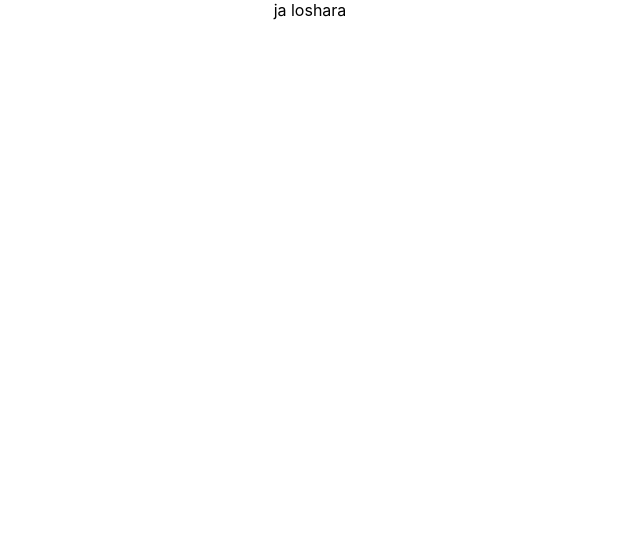
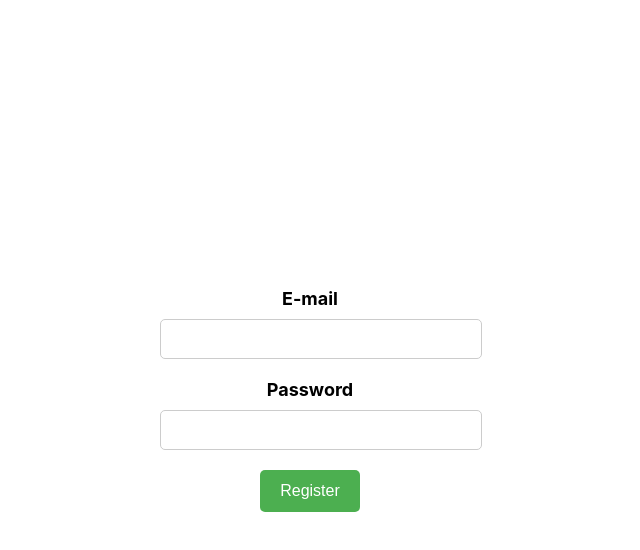
Before and after one commit to truearogog/Chorify, a React (Create React App) app in the folder Chorify.Frontend/: page / in a window 1280 px wide. Shown: the top 550 px of the page, without its empty margins (330-970 px from the left). Built offline with nearby package versions, Linux system fonts and the light colour scheme.

Commit message:
Register component added

```diff
--- a/Chorify.Frontend/package.json
+++ b/Chorify.Frontend/package.json
@@ -6,6 +6,7 @@
     "@testing-library/jest-dom": "^5.16.5",
     "@testing-library/react": "^13.4.0",
     "@testing-library/user-event": "^13.5.0",
+    "axios": "^1.3.4",
     "react": "^18.2.0",
     "react-dom": "^18.2.0",
     "react-scripts": "5.0.1",
--- a/Chorify.Frontend/src/App.js
+++ b/Chorify.Frontend/src/App.js
@@ -1,9 +1,11 @@
 import './App.css';
+import React from "react";
+import Register from "./components/Register/Register"
 
 function App() {
   return (
     <div className="App">
-    ja loshara
+      <Register></Register>
     </div>
   );
 }
--- /dev/null
+++ b/Chorify.Frontend/src/components/Register/Register.jsx
@@ -0,0 +1,55 @@
+import { useState } from "react";
+import axios from "axios";
+import "./register.css";
+
+const Register = () => {
+  const [registerData, setRegisterData] = useState({
+    email: "",
+    password: "",
+  });
+
+  const handleRegisterInput = (e) => {
+    setRegisterData((prev) => ({ ...prev, [e.target.name]: e.target.value }));
+    console.log(registerData);
+  };
+
+  const handleRegisterSubmit = async (e) => {
+    try {
+      e.preventDefault();
+      await axios.post("http://localhost:5160/api/Auth/register", JSON.stringify(registerData));
+    } catch (error) {
+      console.log(error);
+    }
+  };
+
+  return (
+    <div>
+      <form onSubmit={handleRegisterSubmit}>
+        <div className="formItem">
+          <label>E-mail</label>
+          <input
+            className="registerInput"
+            onChange={handleRegisterInput}
+            type="email"
+            name="email"
+          />
+        </div>
+        <div className="formItem">
+          <label>Password</label>
+          <input
+            className="registerInput"
+            onChange={handleRegisterInput}
+            type="password"
+            name="password"
+          />
+        </div>
+        <button
+          className="btnRegister" type="submit">
+          Register
+        </button>
+      </form>
+    </div>
+  );
+};
+
+export default Register;
--- /dev/null
+++ b/Chorify.Frontend/src/components/Register/register.css
@@ -0,0 +1,44 @@
+form {
+  display: flex;
+  flex-direction: column;
+  justify-content: center;
+  align-items: center;
+  height: 100vh;
+}
+
+.formItem {
+    display: flex;
+    flex-direction: column;
+    margin-bottom: 20px;
+    max-width: 300px;
+    width: 100%;
+}
+
+.formItem label {
+  font-size: 18px;
+  font-weight: bold;
+  margin-bottom: 10px;
+}
+
+.formItem input {
+    padding: 10px;
+    font-size: 16px;
+    border: 1px solid #ccc;
+    border-radius: 5px;
+    width: 100%;
+}
+
+
+.btnRegister {
+    background-color: #4CAF50;
+    color: white;
+    padding: 12px 20px;
+    border: none;
+    border-radius: 5px;
+    cursor: pointer;
+    font-size: 16px;
+}
+
+.btnRegister:hover {
+  background-color: #3e8e41;
+}
```
Also changed, not shown: Chorify.Frontend/src/components/Login/Login.jsx (added), Chorify.Frontend/src/components/Login/login.css (added), 1 other file (tests, documents, lock files or other folders).
